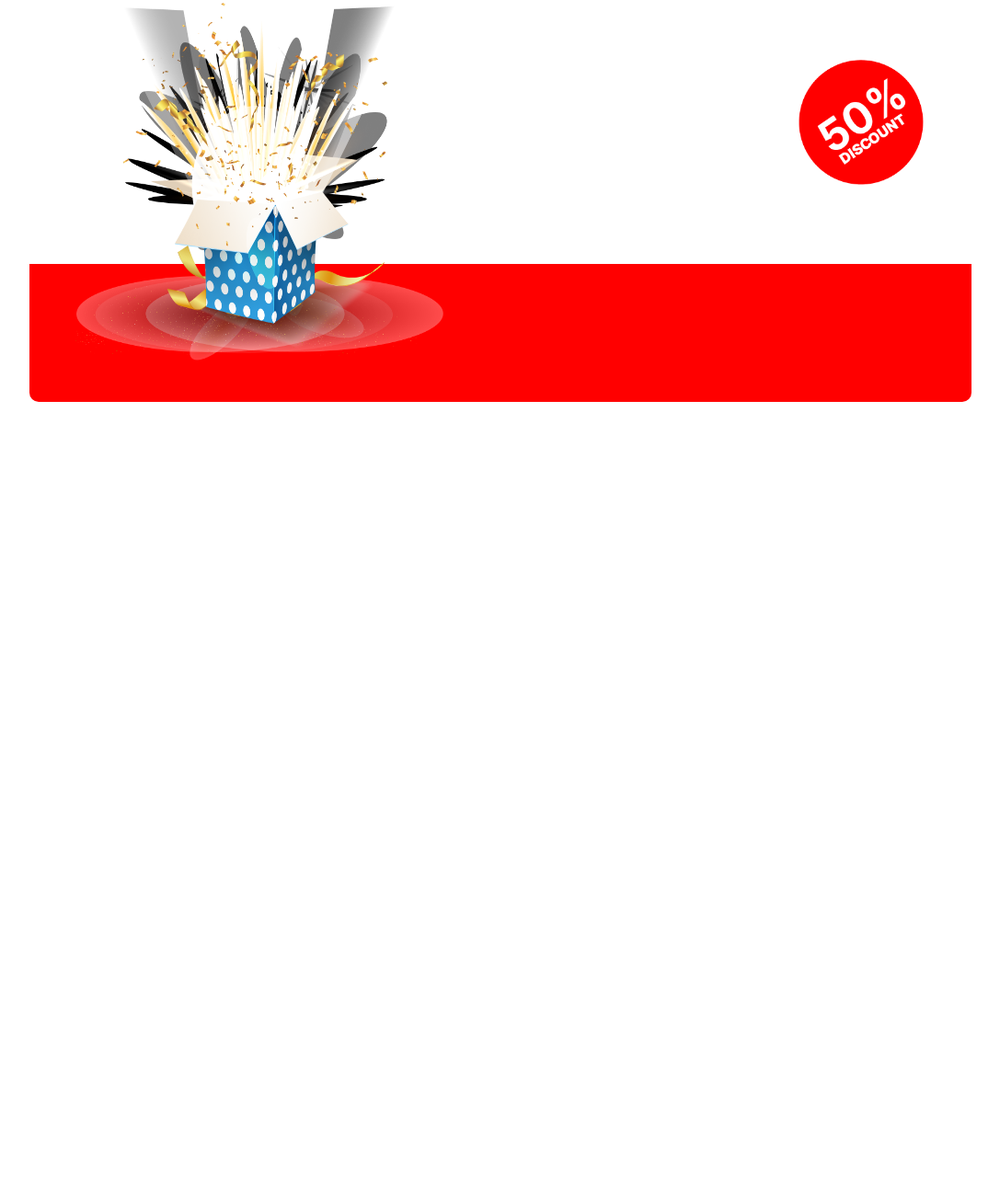
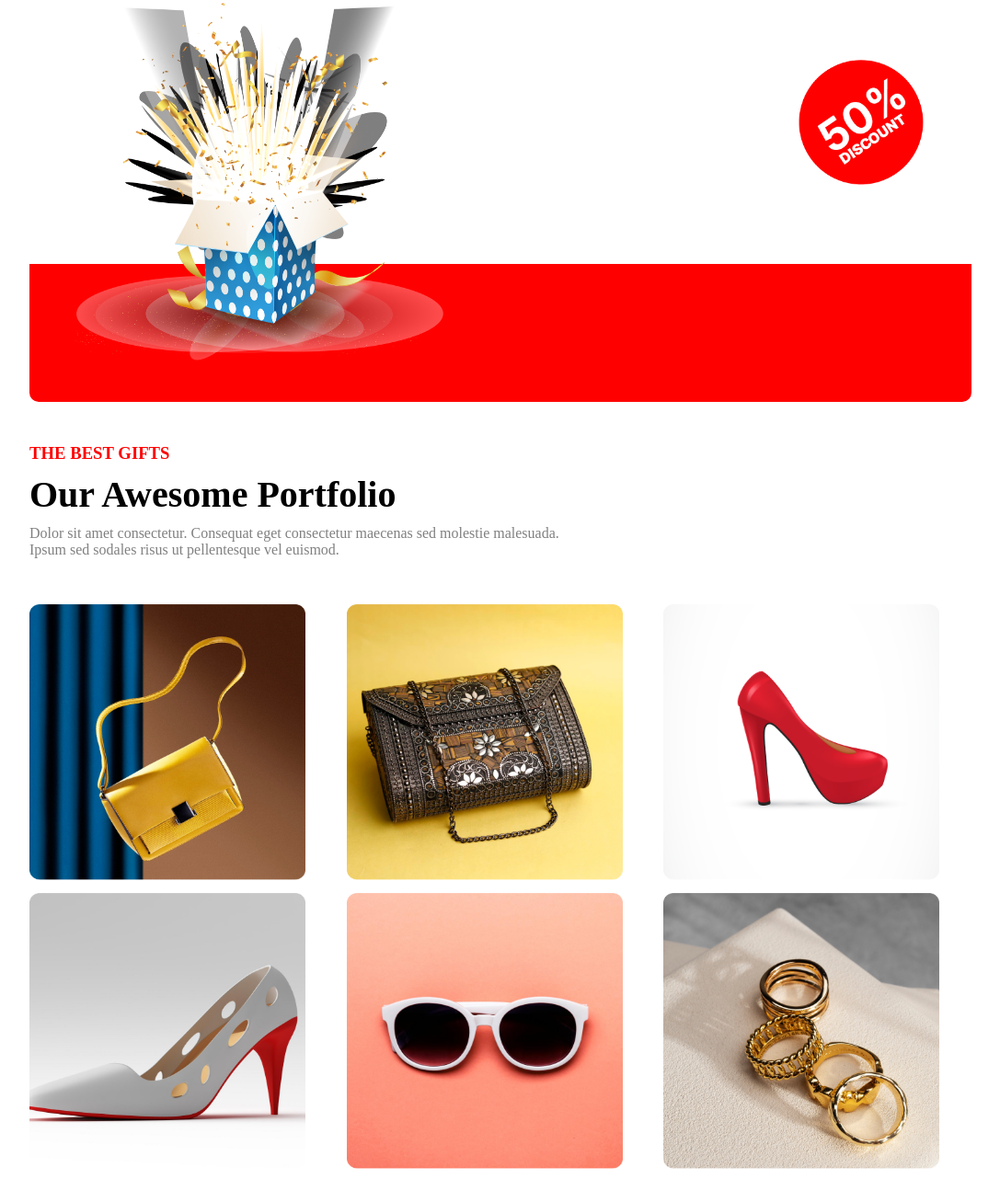
Before and after one commit to Mominulislam1234423/New-year-project, a plain HTML site: page index.html in a window 1280 px wide. Shown: the part 2718-4000 px from the top of the page at 92% size, without its empty margins (96-1183 px from the left). Before the commit the page ends 3155 px from the top, so only its background shows below. Drawn offline with Linux system fonts and the light colour scheme; a web font is replaced by a local one.

Commit message:
add new year itmes

```diff
--- a/index.html
+++ b/index.html
@@ -81,8 +81,34 @@
             </div>
         </section>
         <section>
-            <div class="itmes">
-
+            <div class="itam-contant">
+                <div class="itam-title">
+                    <h3>THE BEST GIFTS</h3>
+                    <h1>Our Awesome Portfolio</h1>
+                    <p>Dolor sit amet consectetur. Consequat eget consectetur maecenas sed molestie malesuada. <br>
+                        Ipsum sed
+                        sodales risus ut pellentesque vel euismod. </p>
+                </div>
+                <div class="itams">
+                    <div class="frist-itam">
+                        <img height="300" width="300" src="images/Rectangle 3.png" alt="">
+                    </div>
+                    <div class="sceand-itam">
+                        <img height="300" width="300" src="images/Rectangle 4.png" alt="">
+                    </div>
+                    <div class="thard-itam">
+                        <img height="300" width="300" src="images/Rectangle 5.png" alt="">
+                    </div>
+                    <div class="forth-itam">
+                        <img height="300" width="300" src="images/Rectangle 6.png" alt="">
+                    </div>
+                    <div class="five-itam">
+                        <img height="300" width="300" src="images/Rectangle 7.png" alt="">
+                    </div>
+                    <div class="six-itam">
+                        <img height="300" width="300" src="images/Rectangle 8.png" alt="">
+                    </div>
+                </div>
             </div>
         </section>
     </main>
--- a/style/style.css
+++ b/style/style.css
@@ -261,3 +261,30 @@
     left: 400px;
     top: -50px;
 }
+
+.itam-contant{
+    width: 80%;
+    margin: 0 auto;
+    margin-top: 150px;
+    height: 800px;
+}
+
+.itam-title h3{
+    color: red;
+    margin-bottom: 10px;
+}
+
+.itam-title h1{
+    font-size: 40px;
+    margin-bottom: 10px;
+}
+.itam-title p{
+    color: gray;
+}
+
+.itams{
+    display: grid;
+    margin-top: 50px;
+    grid-template-columns: repeat(3, 1fr);
+    gap: 10px;
+}
```
